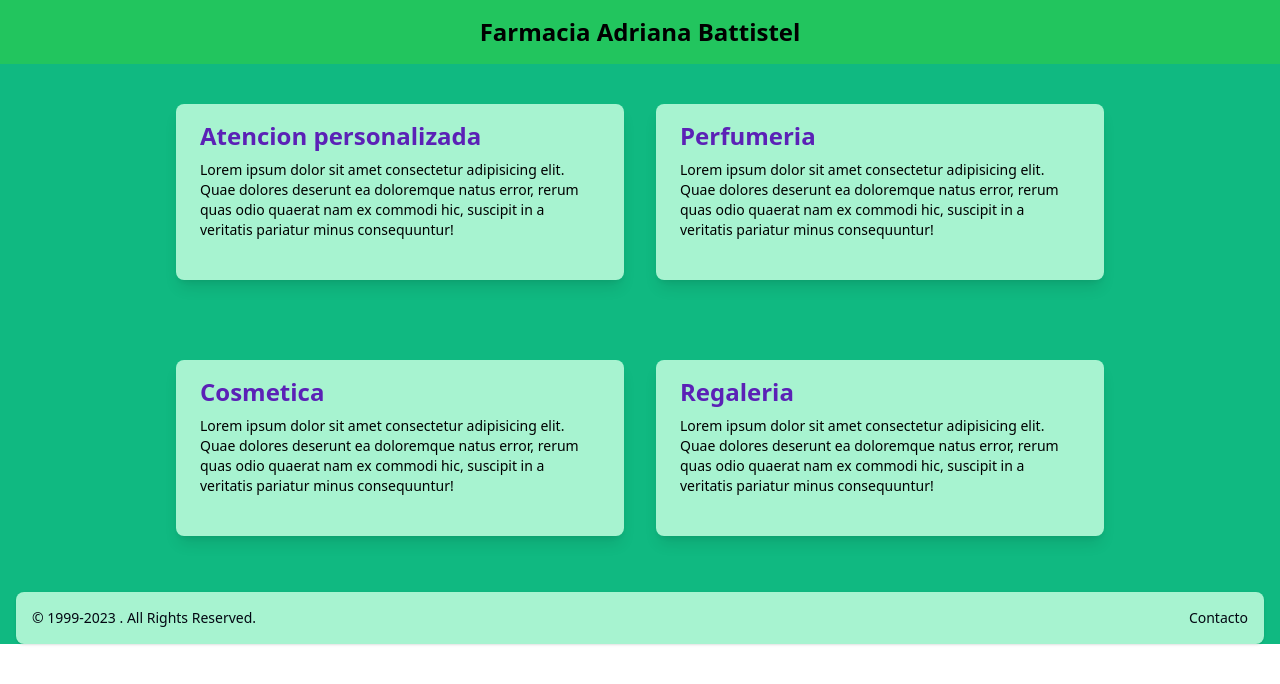
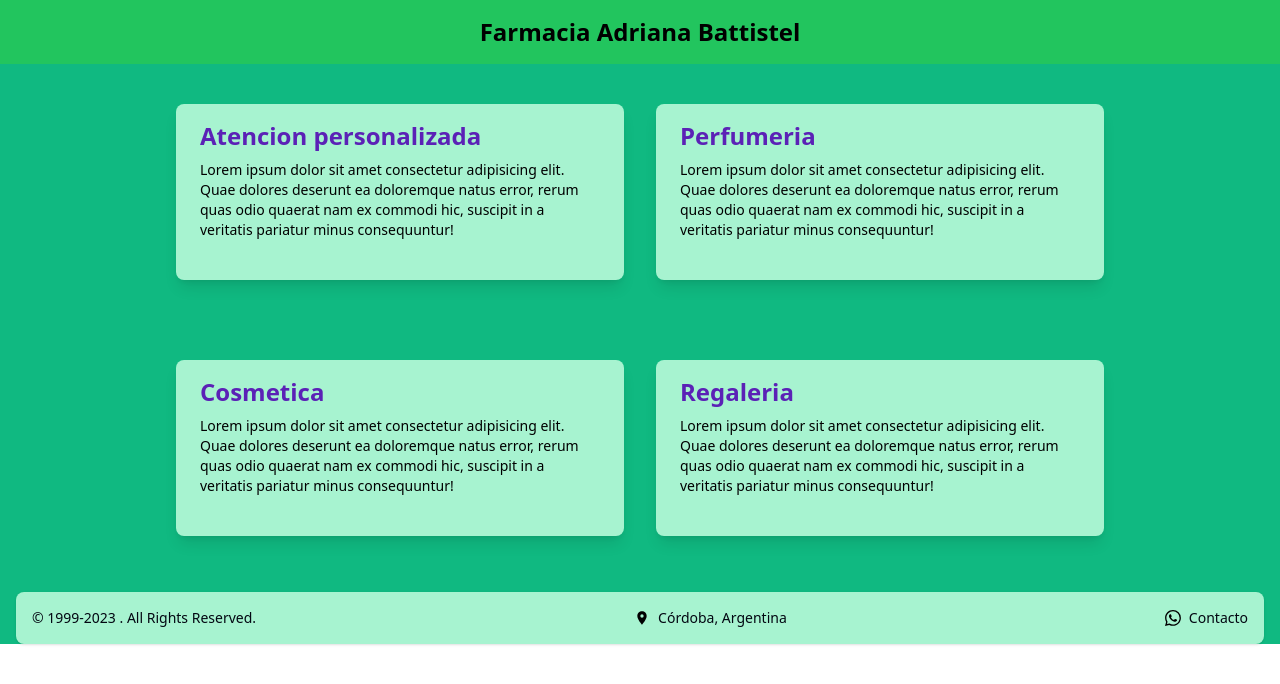
Before and after one commit to lisildg/Farmacia-Adriana, a Next.js app: page / in a window 1280 px wide. Shown: the top 684 px of the page. Built offline with nearby package versions, Linux system fonts and the light colour scheme.

Commit message:
adding icons

```diff
--- a/package.json
+++ b/package.json
@@ -9,11 +9,13 @@
     "lint": "next lint"
   },
   "dependencies": {
+    "@mui/icons-material": "^5.14.15",
     "autoprefixer": "10.4.16",
     "next": "13.5.4",
     "postcss": "8.4.31",
     "react": "18.2.0",
     "react-dom": "18.2.0",
+    "react-icons": "^4.11.0",
     "tailwindcss": "3.3.3"
   }
 }
--- a/pages/index.js
+++ b/pages/index.js
@@ -1,7 +1,6 @@
 import Image from 'next/image'
-import { Inter } from 'next/font/google'
-
-const inter = Inter({ subsets: ['latin'] })
+import {MdLocationOn} from 'react-icons/md';
+import {BsWhatsapp} from 'react-icons/bs';
 
 export default function Home() {
   return (
@@ -65,17 +64,28 @@ export default function Home() {
 
     </div>
 
-<footer className="bg-emerald-200 rounded-lg shadow m-4">
-    <div className="w-full mx-auto max-w-screen-xl p-4 md:flex md:items-center md:justify-between">
-      <span className="text-sm text-gray-950 sm:text-center ">© 1999-2023 <a href="" className="hover:underline"></a>. All Rights Reserved.
+    <footer className="bg-emerald-200 rounded-lg shadow m-4">
+  <div className="w-full mx-auto max-w-screen-xl p-4 md:flex md:items-center md:justify-between">
+    <span className="text-sm text-gray-950 sm:text-center">
+      © 1999-2023 <a href="" className="hover:underline"></a>. All Rights Reserved.
     </span>
-    <ul className="flex flex-wrap items-center mt-3 text-sm font-medium text-gray-950  sm:mt-0">
-
-        <li>
-            <a href="https://api.whatsapp.com/send?phone=54351758057" className="hover:underline">Contacto</a>
-        </li>
+    <div className="flex items-center"> {/* Contenedor para el icono y el texto */}
+      <MdLocationOn />
+      <span className="text-sm ml-2 text-gray-950 sm:text-center">
+        <a href="" className="hover:underline">Córdoba, Argentina</a>
+      </span>
+    </div>
+    <div className="flex items-center"> {/* Contenedor para el icono y el texto */}
+    <BsWhatsapp />
+    <ul className="flex flex-wrap items-center ml-2 mt-3 text-sm font-medium text-gray-950 sm:mt-0">
+      <li>
+        <a href="https://api.whatsapp.com/send?phone=54351758057" className="hover:underline">
+           Contacto
+        </a>
+      </li>
     </ul>
     </div>
+  </div>
 </footer>
 
     </div>
```
Also changed, not shown: 1 other file (tests, documents, lock files or other folders).
